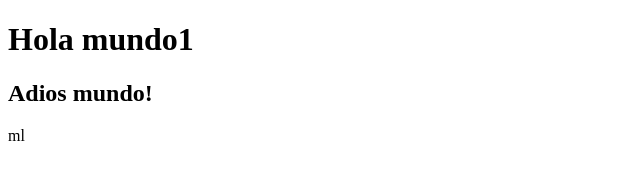
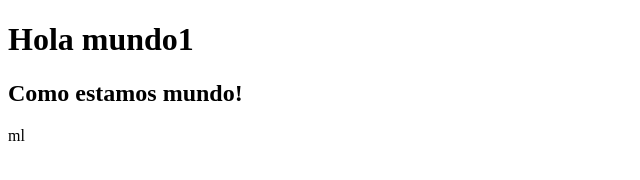
Before and after one commit to sergioGonLop/ejer-parejas, a plain HTML site: page index.html in a window 1280 px wide. Shown: the whole page, without its empty margins (0-640 px from the left). Drawn offline with Linux system fonts and the light colour scheme.

Commit message:
Editado h2 en index

```diff
--- a/index.html
+++ b/index.html
@@ -8,6 +8,6 @@
 </head>
 <body>
     <h1>Hola mundo1</h1>
-    <h2>Adios mundo!</h2>
+    <h2>Como estamos mundo!</h2>
 </body>
 </html>ml
```
